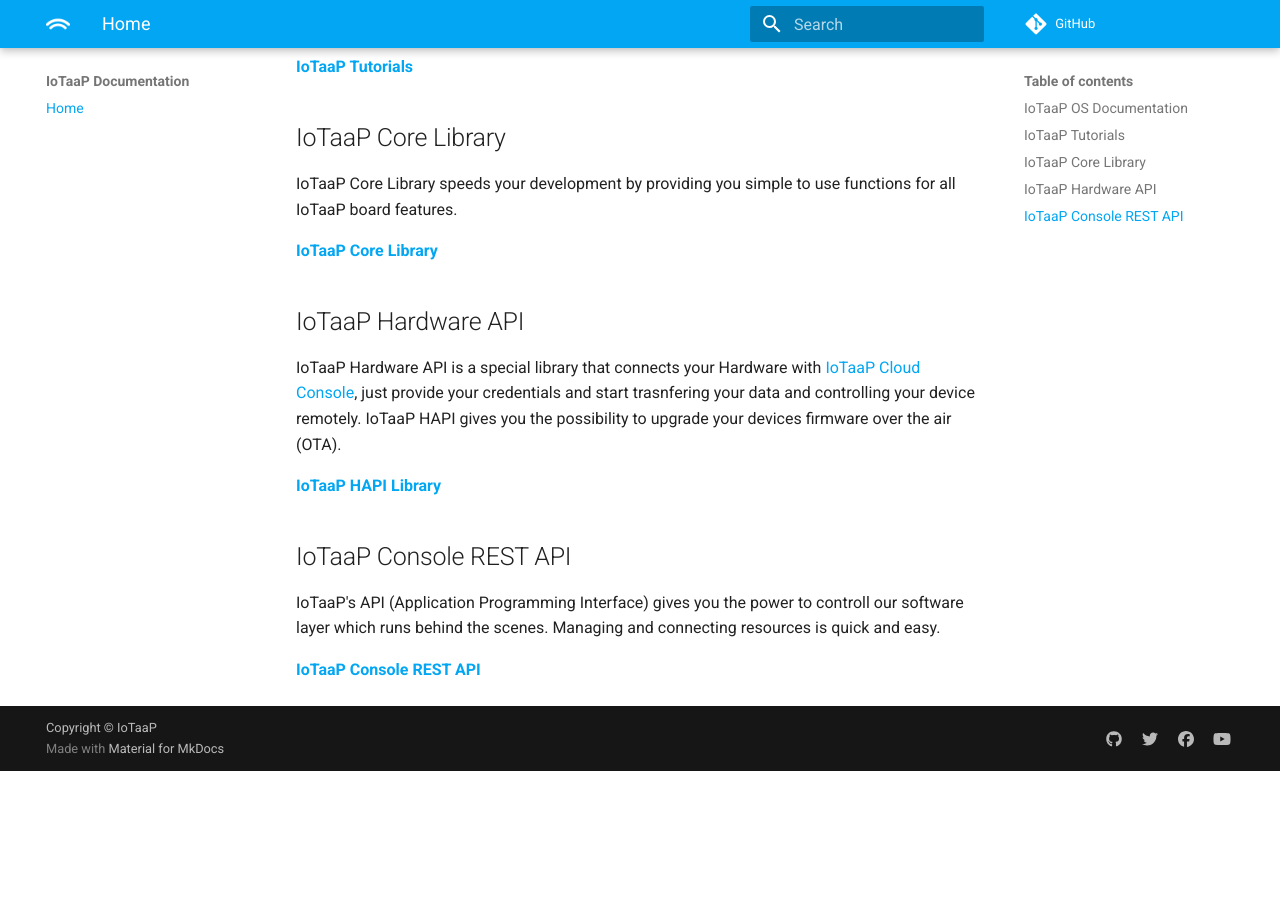
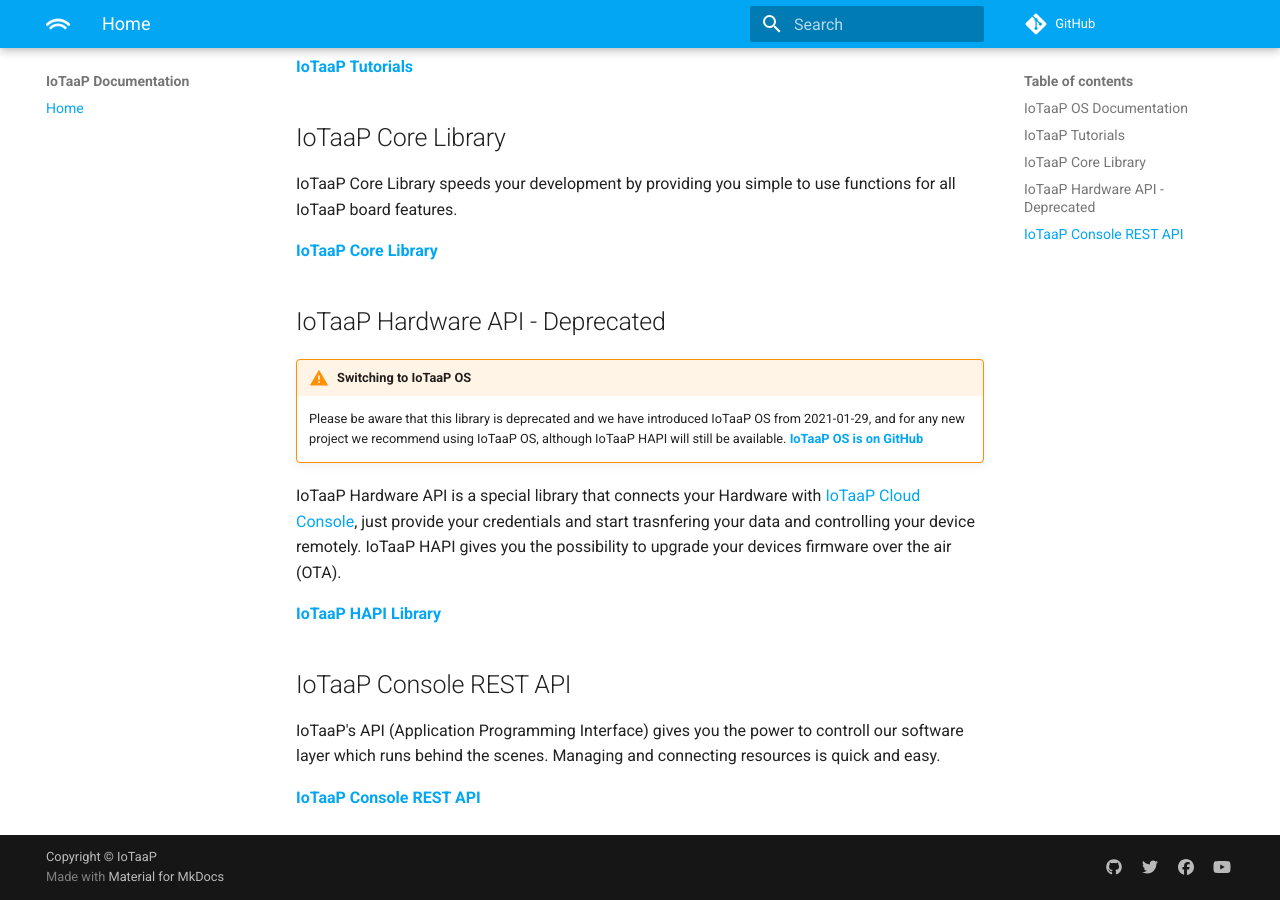
Before and after one commit to iotaap/docs-root, an MkDocs documentation site: the page built from docs/index.md, in a window 1280 px wide and 900 px high, scrolled down 544 px. Built offline with MkDocs 1.6.1 and Material for MkDocs 9.7.7, drawn with Linux system fonts in a browser that asks for light colours; comment, search, counter and statistics services are not loaded; before the commit the page ends 1315 px from its top, so only the background shows below that.

Commit message:
Added IoTaaP OS notice

```diff
--- a/docs/index.md
+++ b/docs/index.md
@@ -21,7 +21,12 @@ IoTaaP Core Library speeds your development by providing you simple to use funct
 
 [**IoTaaP Core Library**](https://docs.iotaap.io/docs-core/)
 
-## IoTaaP Hardware API
+## IoTaaP Hardware API - Deprecated
+
+!!! warning "Switching to IoTaaP OS"
+    Please be aware that this library is deprecated and we have introduced IoTaaP OS from 2021-01-29, and for any new project
+    we recommend using IoTaaP OS, although IoTaaP HAPI will still be available.
+    [**IoTaaP OS is on GitHub**](https://github.com/iotaap/iotaap-os)
 
 IoTaaP Hardware API is a special library that connects your Hardware with [IoTaaP Cloud Console](https://console.iotaap.io), just provide your credentials
 and start trasnfering your data and controlling your device remotely. IoTaaP HAPI gives you the possibility to upgrade your devices firmware over the air (OTA).
```
